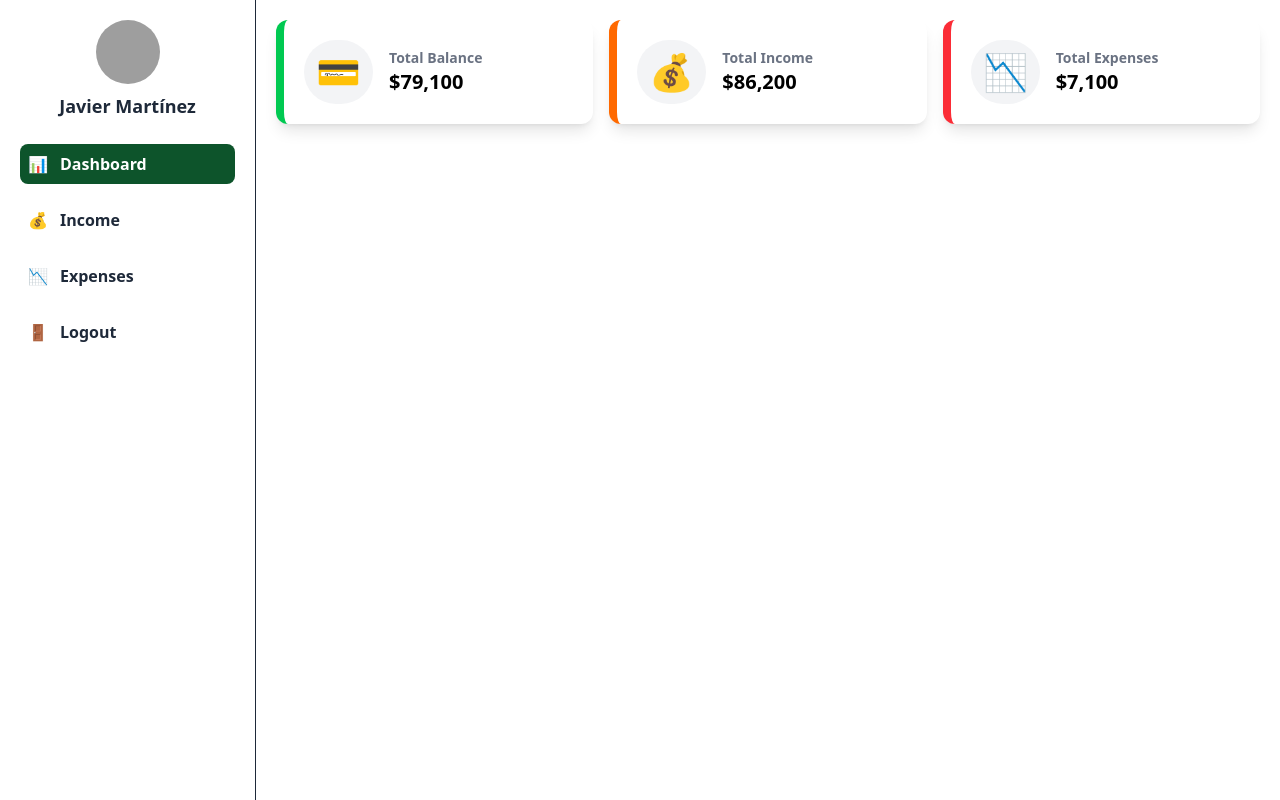
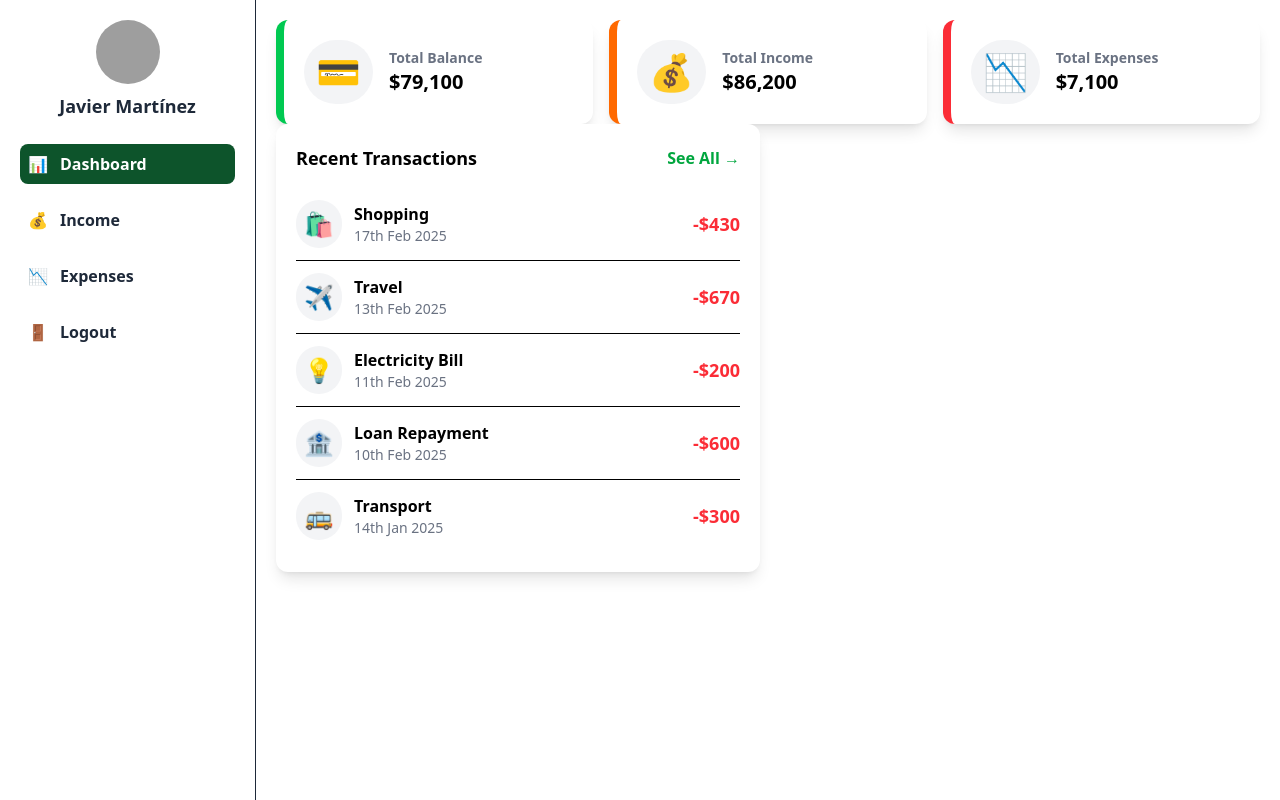
Before and after one commit to jlcarrascof/vue3-expense-tracker, a Vue app: page /dashboard in a window 1280 px wide. Built offline with nearby package versions, Linux system fonts and the light colour scheme; sample sign-in values are in the browser's storage; grey boxes are pictures that could not be loaded.

Commit message:
feat: remove FinancialInfo and Header components; add TransactionTable component to Dashboard

```diff
--- a/src/components/FinancialInfo.vue
+++ /dev/null
@@ -1,33 +0,0 @@
-<script setup>
-    import { ref } from 'vue';
-
-    const stats = ref([
-    { label: 'Balance Total', value: '$79,100' },
-    { label: 'Ingresos Totales', value: '$86,200' },
-    { label: 'Gastos Totales', value: '$7,100' },
-    ]);
-
-    const transactions = ref([
-    { id: 1, category: 'Shopping', amount: '$430', date: '17 Feb 2025' },
-    { id: 2, category: 'Travel', amount: '$670', date: '13 Feb 2025' },
-    ]);
-</script>
-
-<template>
-    <section class="flex flex-col p-6">
-      <div class="flex justify-between">
-        <div v-for="stat in stats" :key="stat.label" class="p-4 bg-green-200 rounded">
-          <h2>{{ stat.label }}</h2>
-          <p>{{ stat.value }}</p>
-        </div>
-      </div>
-      <div class="mt-6">
-        <h2 class="text-lg font-bold">Transacciones Recientes</h2>
-        <ul class="space-y-2">
-          <li v-for="tx in transactions" :key="tx.id" class="bg-white shadow p-3 rounded">
-            {{ tx.category }}: {{ tx.amount }} - {{ tx.date }}
-          </li>
-        </ul>
-      </div>
-    </section>
-</template>
--- a/src/components/Header.vue
+++ /dev/null
@@ -1,16 +0,0 @@
-<script setup>
-  import { ref } from 'vue';
-
-  const username = ref('Mike William');
-  const avatarUrl = ref('/path/to/avatar.jpg');
-</script>
-
-<template>
-    <header class="bg-green-600 text-white py-4 px-6 flex justify-between">
-      <h1 class="text-lg font-bold">Dashboard</h1>
-      <div class="flex items-center">
-        <img :src="avatarUrl" alt="Avatar" class="w-8 h-8 rounded-full" />
-        <span class="ml-2">{{ username }}</span>
-      </div>
-    </header>
-</template>
--- a/src/components/HelloWorld.vue
+++ /dev/null
@@ -1,43 +0,0 @@
-<script setup>
-import { ref } from 'vue'
-
-defineProps({
-  msg: String,
-})
-
-const count = ref(0)
-</script>
-
-<template>
-  <h1>{{ msg }}</h1>
-
-  <div class="card">
-    <button type="button" @click="count++">count is {{ count }}</button>
-    <p>
-      Edit
-      <code>components/HelloWorld.vue</code> to test HMR
-    </p>
-  </div>
-
-  <p>
-    Check out
-    <a href="https://vuejs.org/guide/quick-start.html#local" target="_blank"
-      >create-vue</a
-    >, the official Vue + Vite starter
-  </p>
-  <p>
-    Learn more about IDE Support for Vue in the
-    <a
-      href="https://vuejs.org/guide/scaling-up/tooling.html#ide-support"
-      target="_blank"
-      >Vue Docs Scaling up Guide</a
-    >.
-  </p>
-  <p class="read-the-docs">Click on the Vite and Vue logos to learn more</p>
-</template>
-
-<style scoped>
-.read-the-docs {
-  color: #888;
-}
-</style>
--- /dev/null
+++ b/src/components/TransactionTable.vue
@@ -0,0 +1,39 @@
+<script setup>
+  import { ref } from "vue"
+
+  const transactions = ref([
+    { id: 1, description: "Shopping", date: "17th Feb 2025", amount: -430, icon: "🛍️" },
+    { id: 2, description: "Travel", date: "13th Feb 2025", amount: -670, icon: "✈️" },
+    { id: 3, description: "Electricity Bill", date: "11th Feb 2025", amount: -200, icon: "💡" },
+    { id: 4, description: "Loan Repayment", date: "10th Feb 2025", amount: -600, icon: "🏦" },
+    { id: 5, description: "Transport", date: "14th Jan 2025", amount: -300, icon: "🚌" }
+  ])
+</script>
+
+<template>
+  <div class="bg-white shadow-lg rounded-xl p-5">
+    <div class="flex justify-between items-center mb-4">
+      <h2 class="text-lg font-semibold">Recent Transactions</h2>
+      <router-link to="/transactions" class="text-green-600 font-semibold hover:underline">See All →</router-link>
+    </div>
+
+    <table class="w-full">
+      <tbody>
+        <tr v-for="transaction in transactions" :key="transaction.id"
+          class="border-b last:border-none">
+          <td class="flex items-center py-3">
+            <span class="text-2xl bg-gray-100 p-2 rounded-full">{{ transaction.icon }}</span>
+            <div class="ml-3">
+              <p class="font-semibold">{{ transaction.description }}</p>
+              <p class="text-gray-500 text-sm">{{ transaction.date }}</p>
+            </div>
+          </td>
+          <td class="text-right text-lg font-semibold"
+            :class="transaction.amount < 0 ? 'text-red-500' : 'text-green-500'">
+            {{ transaction.amount < 0 ? '-' : '+' }}${{ Math.abs(transaction.amount) }}
+          </td>
+        </tr>
+      </tbody>
+    </table>
+  </div>
+</template>
--- a/src/views/Dashboard.vue
+++ b/src/views/Dashboard.vue
@@ -4,6 +4,7 @@
     <main class="flex-1 p-5">
       <SummaryCards />
       <div class="grid grid-cols-2 gap-4">
+        <TransactionTable />
       </div>
     </main>
   </div>
@@ -12,6 +13,6 @@
 <script setup>
   import Sidebar from '../components/Sidebar.vue';
   import SummaryCards from '../components/SummaryCards.vue';
-  // import FinancialInfo from '../components/FinancialInfo.vue';
+  import TransactionTable from '../components/TransactionTable.vue';
   // import Charts from '../components/Charts.vue';
 </script>
```
